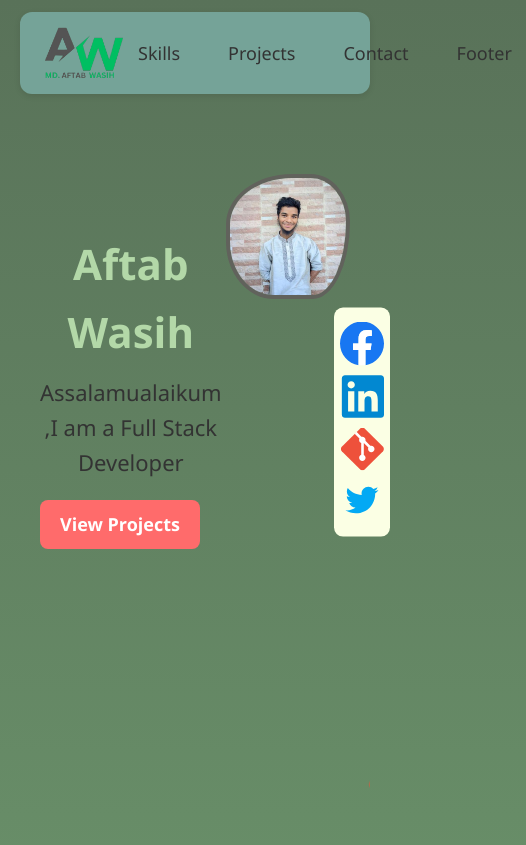
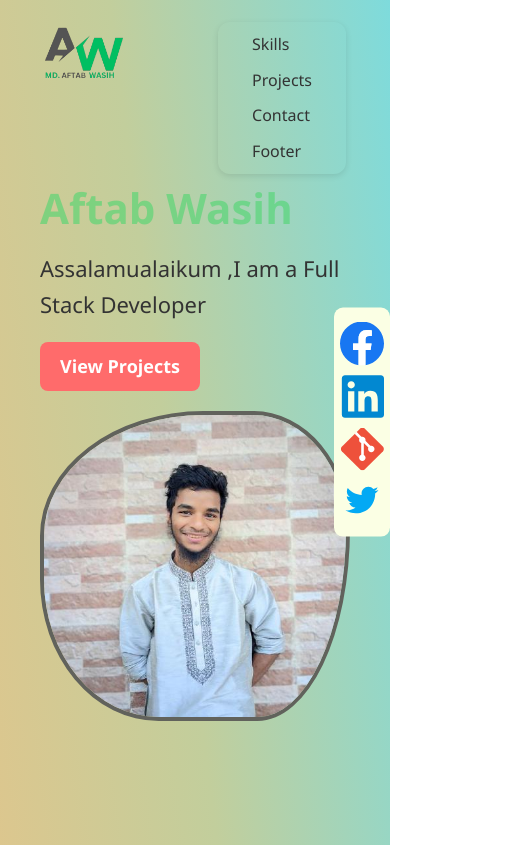
Before and after one commit to aftababu/sd1-mahir-sir, a plain HTML site: page basic/index.html in a window 390 px wide. Shown: the top 845 px of the page, 526 px wide, since content can reach past the window. Drawn offline with Linux system fonts and the light colour scheme.

Commit message:
css styled completed

```diff
--- a/basic/style.css
+++ b/basic/style.css
@@ -3,22 +3,30 @@
   padding: 0;
   box-sizing: border-box;
 }
-html{
+html {
   scroll-behavior: smooth;
 }
 
 :root {
-  --primary-color: #3d8d7a;
-  --secondary-color: #b3d8a8;
+  --primary-color: #2c8549;
+  --secondary-color: #4cd66f9a;
   --font-color: #333;
   --background-color: #fbffe4;
-  --secondary-background: #75a398;
+  --secondary-background: #42a78f91;
   --accent-color: #ff6b6b;
 }
 
 body {
   font-family: "Segoe UI", Tahoma, Geneva, Verdana, sans-serif;
-  background:linear-gradient(to bottom,#597259,#8bcf8b);
+  background-image: linear-gradient(
+    to top right,
+    #e4afcb 0%,
+    #b8cbb8 0%,
+    #b8cbb8 0%,
+    #e2c58b 30%,
+    #c2ce9c 64%,
+    #7edbdc 100%
+  );
   color: var(--font-color);
   line-height: 1.6;
 }
@@ -38,7 +46,7 @@ body {
   padding: 14px 24px;
   margin-top: 12px;
   box-shadow: 0 2px 6px rgba(0, 0, 0, 0.1);
-  animation: navanimation .7s ease-in-out;
+  animation: navanimation 0.7s ease-in-out;
   position: relative;
 }
 
@@ -77,7 +85,6 @@ body {
   justify-content: space-between;
   gap: 4px;
   height: 70dvh;
-
 }
 
 .rpart img {
@@ -85,14 +92,14 @@ body {
   user-select: none;
   -webkit-user-drag: none;
   pointer-events: none;
-
 }
 .lpart {
   display: flex;
   flex-direction: column;
   justify-content: center;
   align-items: start;
-
+  flex-wrap: nowrap;
+  text-align: left;
 }
 
 .hero h1 {
@@ -129,7 +136,6 @@ body {
   margin-top: 40px;
 }
 
-
 #skillSet {
   display: flex;
   gap: 25px;
@@ -164,7 +170,7 @@ body {
   gap: 20px;
 }
 
-#projectContainer>div {
+#projectContainer > div {
   background-color: var(--secondary-background);
   border-radius: 12px;
   border: 2px solid var(--secondary-background);
@@ -176,8 +182,12 @@ body {
   justify-content: center;
   align-items: start;
 }
+#projectContainer > div > p {
+  margin: 2px 8px;
+  color: var(--background-color);
+}
 
-#projectContainer>div>img {
+#projectContainer > div > img {
   width: 100%;
   height: 80%;
   border-radius: 9px;
@@ -185,7 +195,7 @@ body {
   -webkit-user-drag: none;
 }
 
-#projectContainer>div>button {
+#projectContainer > div > button {
   align-self: flex-end;
   margin: 4px 8px;
   padding: 8px 28px;
@@ -193,17 +203,16 @@ body {
   background-color: var(--background-color);
   cursor: pointer;
   color: var(--primary-color);
-  border: 1px solid var(--secondary-background)
+  border: 1px solid var(--secondary-background);
 }
 
-#projectContainer>div>button:hover {
-  transition: all .3 ease;
+#projectContainer > div > button:hover {
+  transition: all 0.3 ease;
   background-color: var(--primary-color);
-  color: var(--secondary-background);
+  color: var(--background-color);
 }
 
-
-#projectContainer>div:hover {
+#projectContainer > div:hover {
   transform: translateY(-5px);
 }
 
@@ -227,7 +236,6 @@ body {
   box-shadow: 0 2px 8px rgba(0, 0, 0, 0.08);
   display: flex;
   flex-direction: column;
-
 }
 
 #contact form div {
@@ -236,6 +244,10 @@ body {
   margin-bottom: 14px;
   text-align: left;
   gap: 6px;
+}
+#contact form div label {
+  color: var(--background-color);
+  font-weight: 600;
 }
 
 #contact label {
@@ -298,8 +310,9 @@ body {
 
 #footer p {
   margin: 4px 0;
+  color: var(--background-color);
 }
-#socialmedia{
+#socialmedia {
   position: fixed;
   top: 50%;
   right: 0%;
@@ -312,16 +325,15 @@ body {
   background: var(--background-color);
   animation: socialanimation 1s ease-in-out;
 }
-#socialmedia >img{
+#socialmedia > img {
   width: 44px;
   height: auto;
   cursor: pointer;
-  transition: all .3s ease-in-out;
+  transition: all 0.3s ease-in-out;
 }
-#socialmedia > img:hover{
+#socialmedia > img:hover {
   transform: scale(1.2);
 }
-
 
 .animate-waving {
   animation-name: waving;
@@ -332,30 +344,29 @@ body {
   border: 4px solid;
   border-radius: inherit;
 }
-@keyframes socialanimation{
-  0%{
-    right:-1000px;
+@keyframes socialanimation {
+  0% {
+    right: -1000px;
   }
-  50%{
-    right:-200px;
+  50% {
+    right: -200px;
   }
-  100%{
-    right:0px;
+  100% {
+    right: 0px;
   }
 }
 
-@keyframes navanimation{
-  0%{
-    top:-1000px;
+@keyframes navanimation {
+  0% {
+    top: -1000px;
   }
-  50%{
-    top:-200px;
+  50% {
+    top: -200px;
   }
-  100%{
-    top:0px;
+  100% {
+    top: 0px;
   }
 }
-
 
 @keyframes waving {
   0% {
@@ -383,3 +394,56 @@ body {
     border-radius: 92% 40% 65% 85%/60% 30% 67% 66%;
   }
 }
+
+@media screen and (max-width: 768px) {
+  .hero {
+    flex-direction: column;
+    text-align: center;
+    height: auto;
+    gap: 20px;
+  }
+
+  .lpart,
+  .rpart {
+    align-items: center;
+  }
+
+  #skillSet {
+    justify-content: center;
+  }
+
+  #footer {
+    text-align: center;
+    justify-content: center;
+  }
+}
+
+@media screen and (max-width: 540px) {
+  #navbar {
+    background: none;
+    box-shadow: none;
+  }
+  #navList {
+    flex-direction: column;
+    gap: 10px;
+    /* background-color: var(--secondary-background); */
+    position: absolute;
+    top: 10px;
+    right: 24px;
+    padding: 10px 20px;
+    border-radius: 12px;
+    box-shadow: 0 2px 6px rgba(0, 0, 0, 0.1);
+  }
+
+  #navList.active {
+    display: flex;
+  }
+
+  .navItem a {
+    font-size: 16px;
+  }
+  .lpart {
+    text-align: start;
+    align-items: start;
+  }
+}
```
